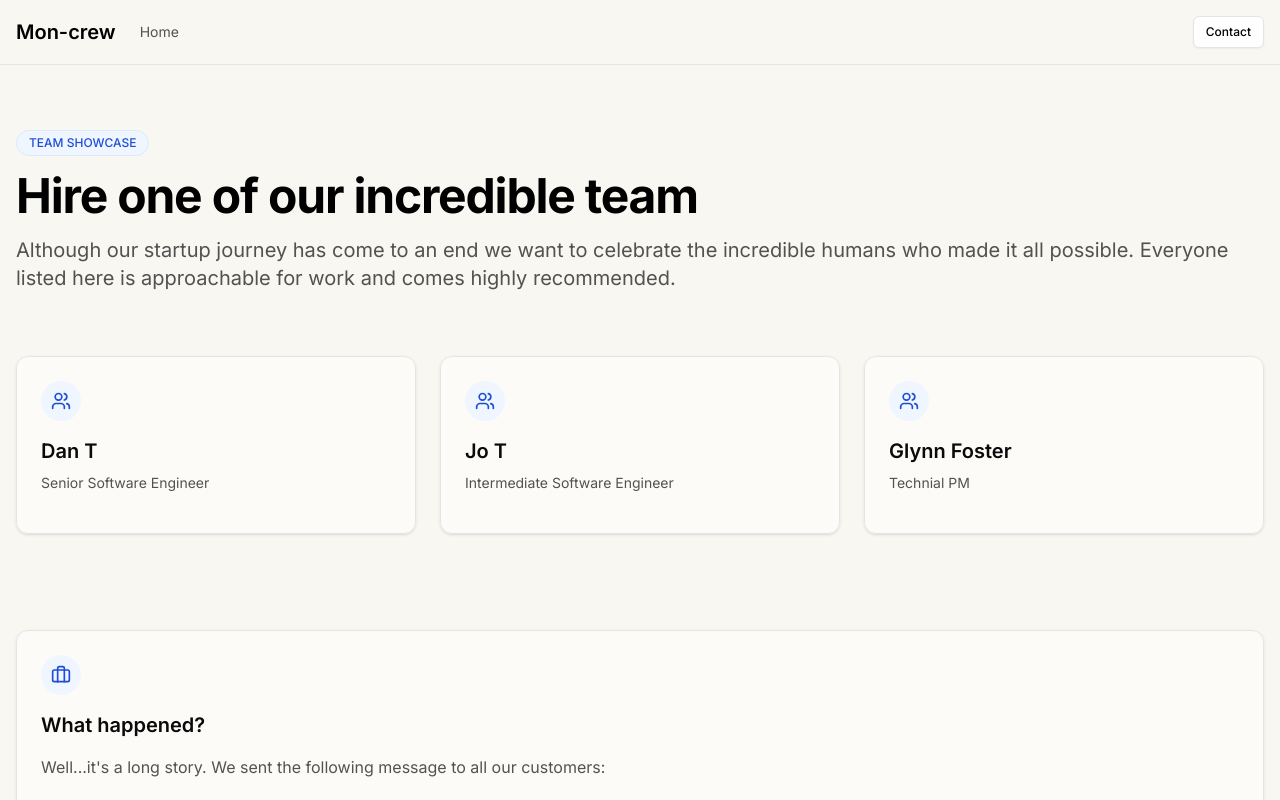
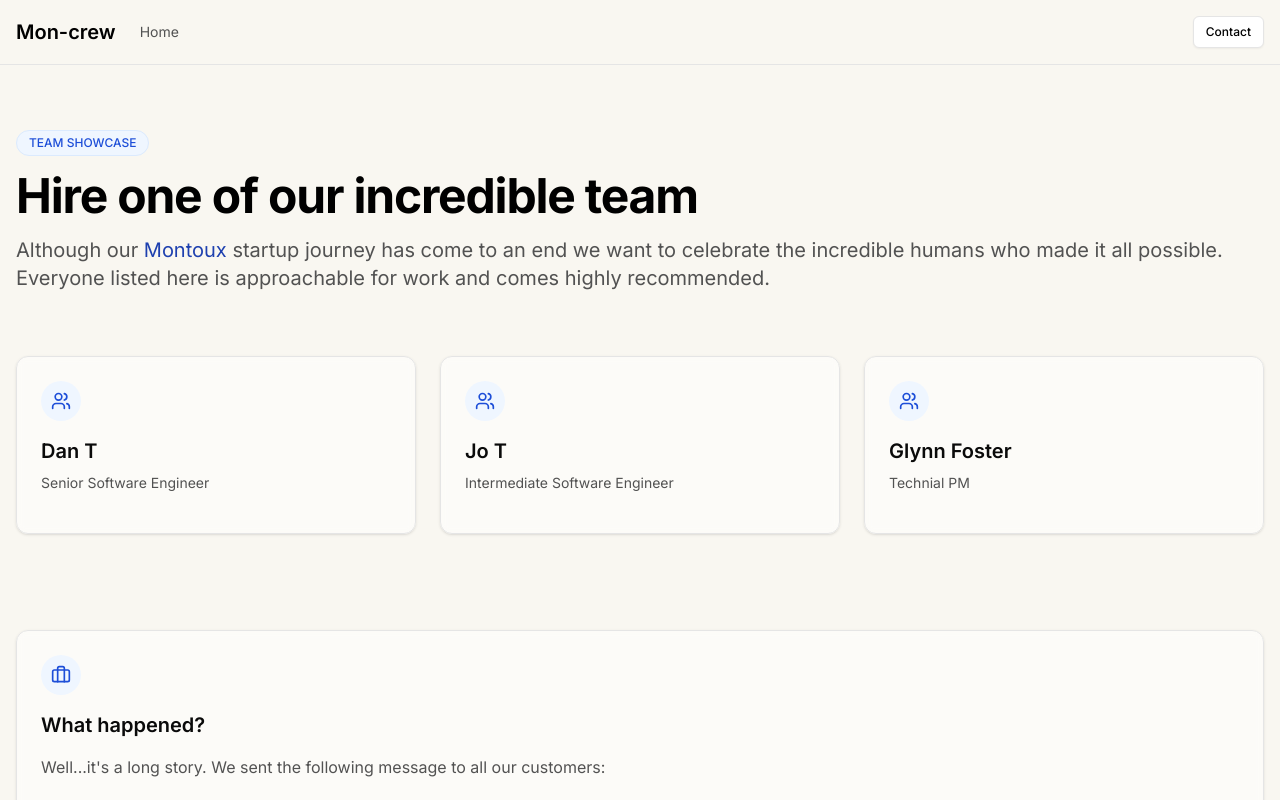
Before and after one commit to mrmattwright/mon-crew, a Next.js app: page / in a window 1280 px wide. Shown: the top 800 px of the page. Built offline with nearby package versions, Linux system fonts and the light colour scheme.

Commit message:
Added company link

```diff
--- a/app/page.tsx
+++ b/app/page.tsx
@@ -1,7 +1,7 @@
 import Link from 'next/link'
 import { teamMembers } from './data/team'
 import { Card, CardContent } from "@/components/ui/card"
-import { Users, Briefcase, Award } from 'lucide-react'
+import { Users, Briefcase } from 'lucide-react'
 
 export default function HomePage() {
   return (
@@ -14,7 +14,7 @@ export default function HomePage() {
           Hire one of our incredible team
         </h1>
         <p className="text-xl text-neutral-600">
-          Although our startup journey has come to an end we want to celebrate the incredible humans who made it all possible. Everyone listed here is approachable for work and comes highly recommended.
+          Although our <a href="https://montoux.com" target="_blank" rel="noopener noreferrer" className="text-blue-800 hover:text-neutral-900">Montoux</a> startup journey has come to an end we want to celebrate the incredible humans who made it all possible. Everyone listed here is approachable for work and comes highly recommended.
         </p>
       </div>
 
```
